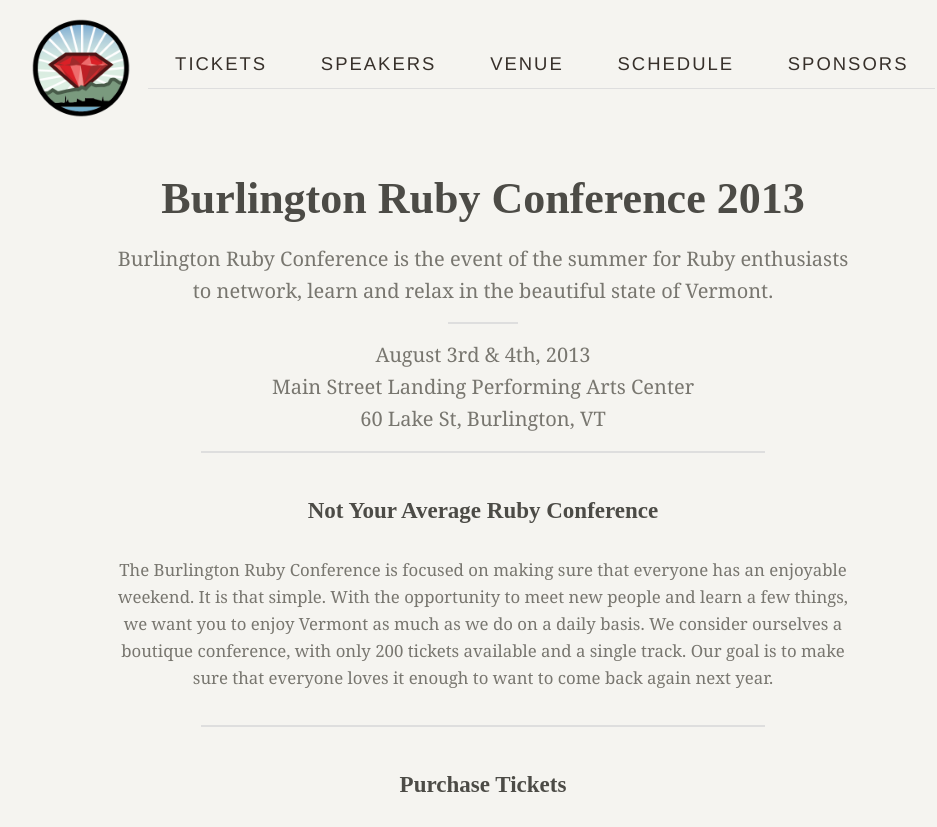
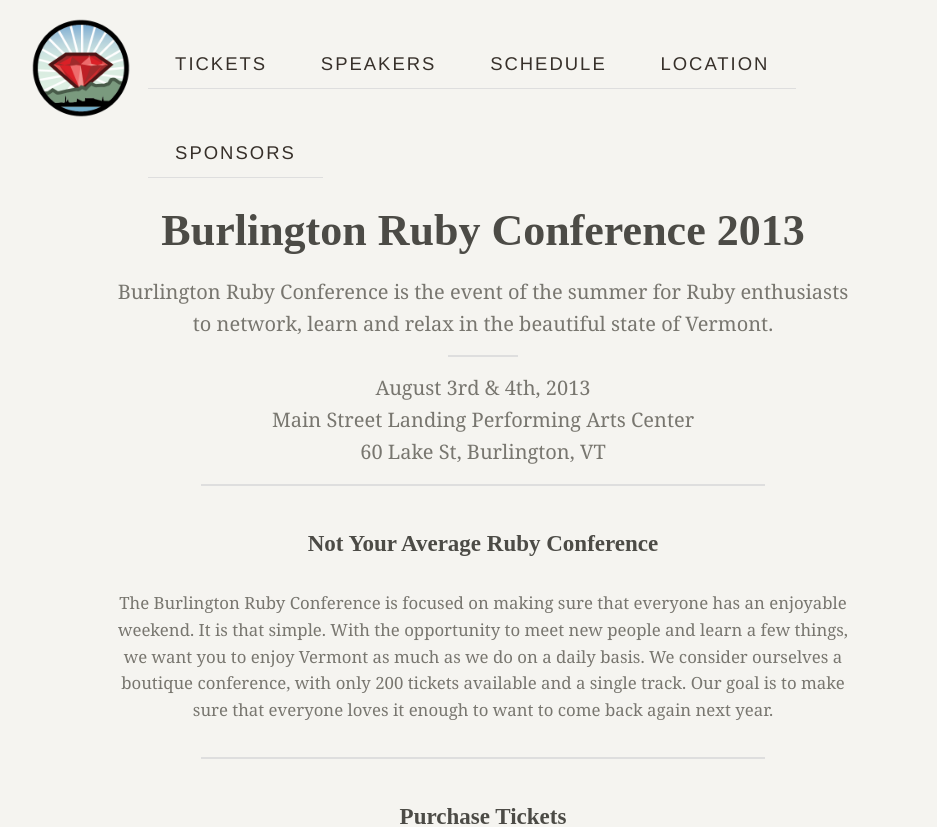
Before and after one commit to burlingtonruby/buruco2013, a Jekyll site: the page built from index.html, in a window 1280 px wide and 900 px high, cut to the strip 0-827 px from the top of the window. Shown: the whole strip, without its empty margins (157-1094 px from the left). Built offline with Jekyll 4.4.1, drawn with Linux system fonts in a browser that asks for light colours; nearby versions of some CDN libraries.

Commit message:
Changing Venue to Location

```diff
--- a/_layouts/main.html
+++ b/_layouts/main.html
@@ -36,8 +36,8 @@
         </li>
         <li><a href="index.html#tickets">Tickets</a></li>
         <li><a href="index.html#speakers">Speakers</a></li>
-        <li><a href="index.html#venue">Venue</a></li>
         <li><a href="speakers.html#schedule">Schedule</a></li>
+        <li><a href="index.html#location">Location</a></li>
         <li><a href="sponsors.html">Sponsors</a></li>
       </ul>
     </div>
--- a/index.html
+++ b/index.html
@@ -256,7 +256,7 @@
       <p><a href="cat.html">Have a furry loved one you would like to sponsor?</a></p>
     </div>
   </div>
-  <div id="venue" class="section row">
+  <div id="location" class="section row">
     <div class="large devider"></div>
     <div class="ten columns centered">
       <h4>About Burlington</h4>
```
